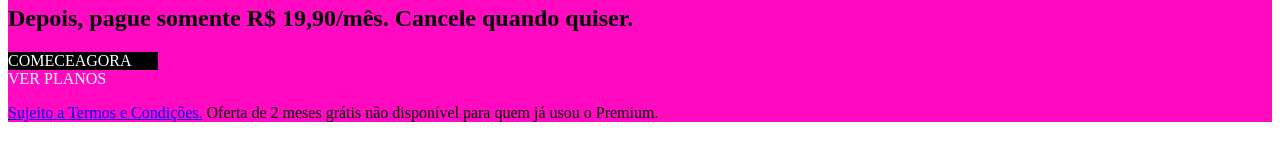
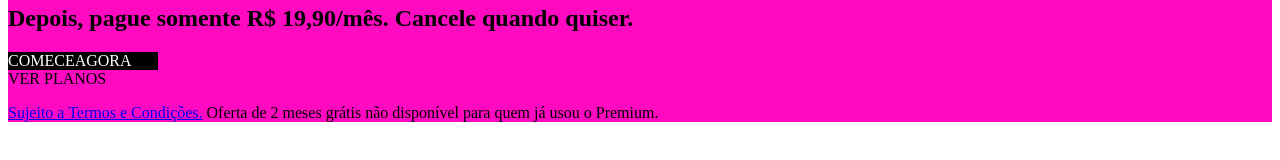
Before and after one commit to alinemchdo/dia-01-html-css-introducao, a plain HTML site: page index-spotify.html in a window 1280 px wide. Shown: the part 225-385 px from the top of the page. Drawn offline with Linux system fonts and the light colour scheme.

Commit message:
Passei o lettering para preto

```diff
--- a/index-spotify.html
+++ b/index-spotify.html
@@ -23,7 +23,7 @@
     <h1>Curta o Premium grátis por 2 meses</h1>
     <h2>Depois, pague somente R$ 19,90/mês. Cancele quando quiser.</h2>
     <div style="background-color: black; color: white; width: 150px;">COMECEAGORA</div>
-    <div style="color: white;">VER PLANOS
+    <div style="color: black;">VER PLANOS
     </div>
     <p><a href="https://www.spotify.com/br/legal/premium-promotional-offer-terms/" target="_blank" rel="noopener noreferrer">Sujeito a Termos e Condições.</a> Oferta de 2 meses grátis não disponível para quem já usou o Premium.</p>
   </div>
```
